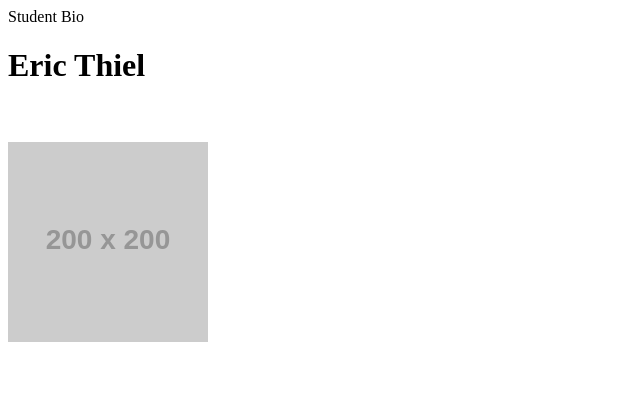
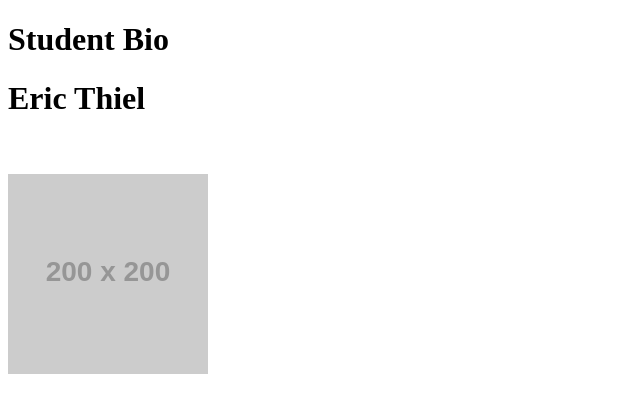
Before and after one commit to bigPoppaChop/bigPoppaChop.github.io, a plain HTML site: page index.html in a window 1280 px wide. Shown: the whole page, without its empty margins (0-640 px from the left). Drawn offline with Linux system fonts and the light colour scheme; placeholder pictures from the web are drawn by us.

Commit message:
fixed header size

```diff
--- a/index.html
+++ b/index.html
@@ -5,7 +5,7 @@
   <title>Eric Thiel's Portfolio Page</title>
 <body>
   <header>
-    Student Bio
+    <h1>Student Bio</h1>
   </header>
   <h1>Eric Thiel</h1>
   <br>
```
